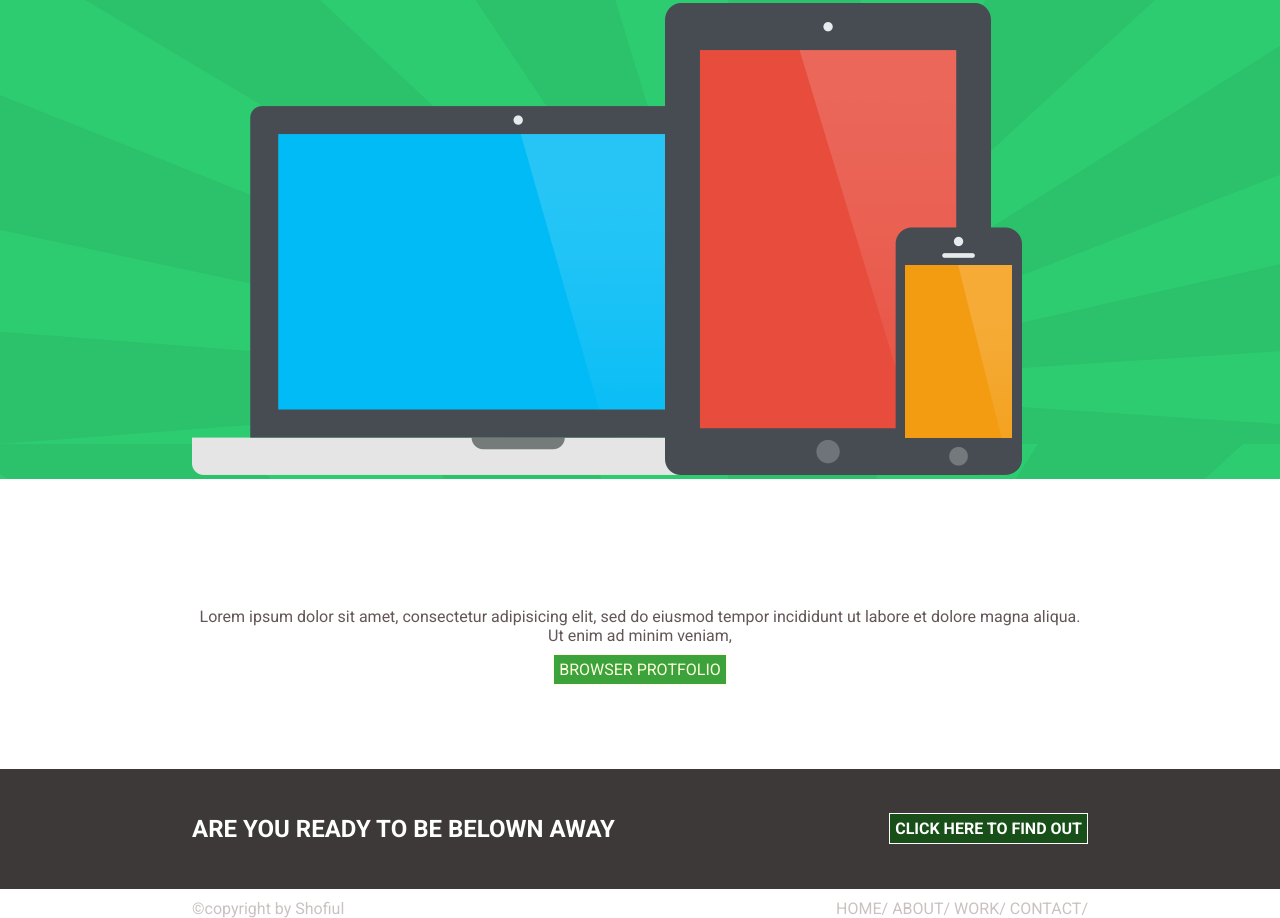
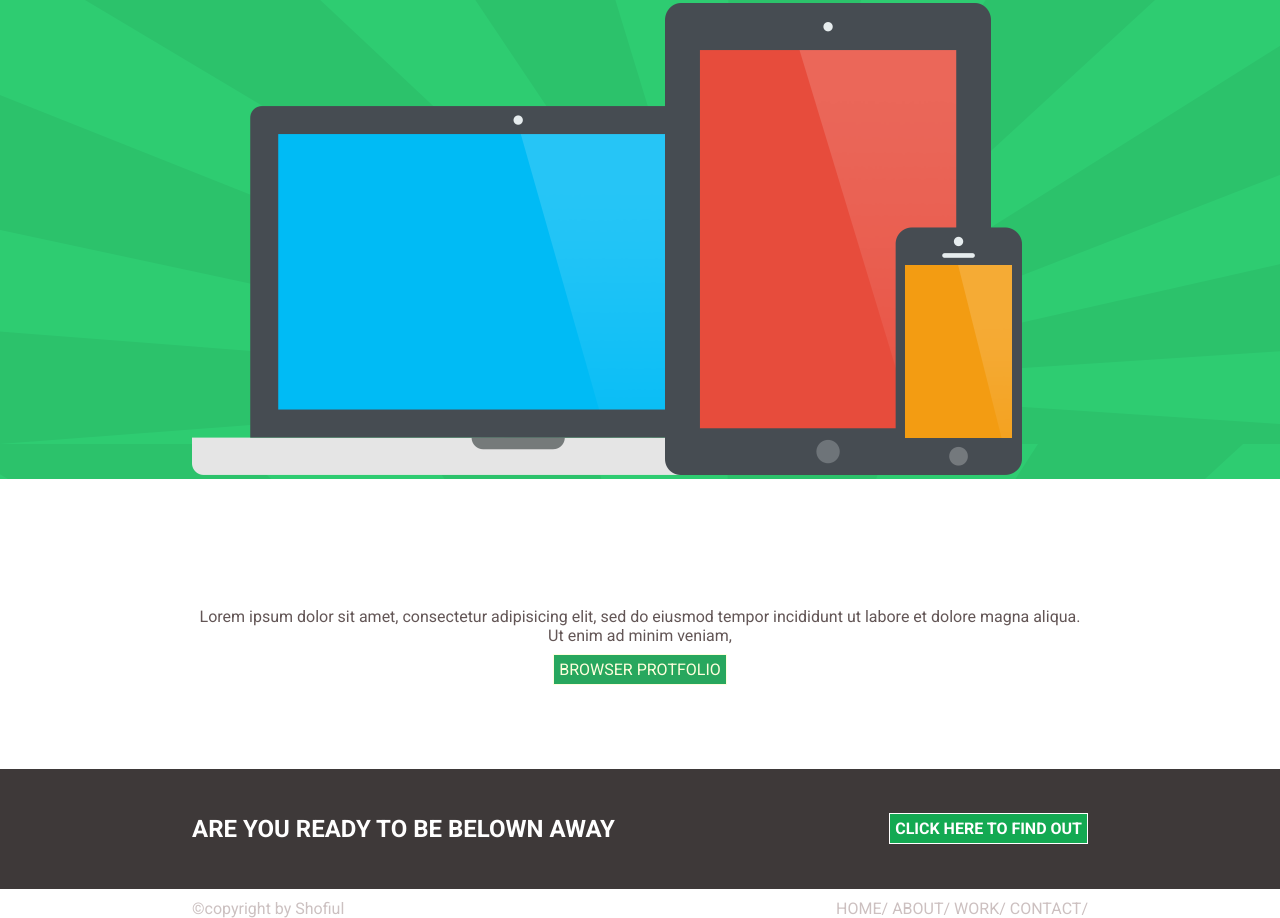
Before and after one commit to Shofiul735/class, a plain HTML site: page index.html in a window 1280 px wide. Shown: the part 207-1125 px from the top of the page. Drawn offline with Linux system fonts and the light colour scheme.

Commit message:
Update style.css

```diff
--- a/css/style.css
+++ b/css/style.css
@@ -111,7 +111,7 @@ nav ul li a:hover{
     color: #FFD;
     border:  1px solid;
     padding:  5px;
-    background: #3ca23c;
+    background: #28a75e;
 }
 .contact{background-color: #3e3939;color:  #fff;height:  15vh;margin-bottom:  10px;}
 .context h2{
@@ -139,7 +139,7 @@ nav ul li a:hover{
     font-weight:  bold;
     border: 1px solid;
     padding:  5px;
-    background: #184e18;
+    background: #13a952;
 }
 footer{}
 .left{
```
